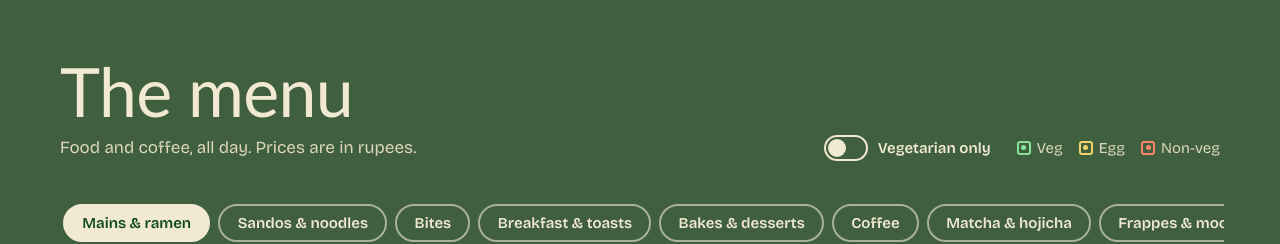
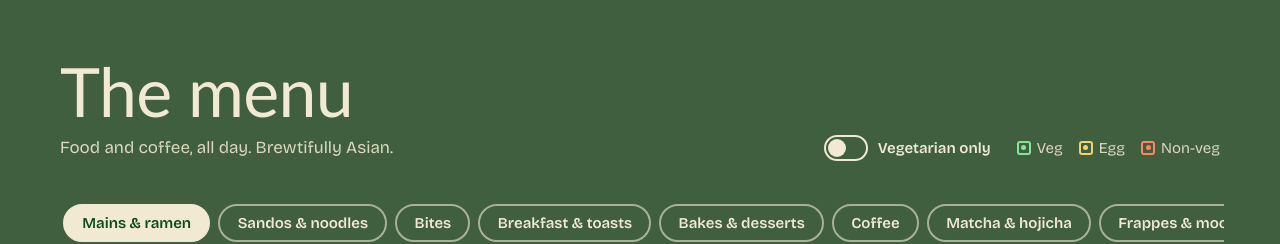
Before and after one commit to isaaq-14/shinto-cafe, a Next.js app: page / in a window 1280 px wide. Shown: the part 1840-2084 px from the top of the page. Built offline with nearby package versions, Linux system fonts and the light colour scheme; no server answers; a web font is replaced by a local one.

Commit message:
Update menu-section.tsx

```diff
--- a/src/components/menu-section.tsx
+++ b/src/components/menu-section.tsx
@@ -71,7 +71,7 @@ export function MenuSection() {
         <div className="menu-head">
           <div>
             <h2 className="display" id="menu-h">The menu</h2>
-            <p>Food and coffee, all day. Prices are in rupees.</p>
+            <p>Food and coffee, all day. Brewtifully Asian.</p>
           </div>
           <div className="filters">
             <label className="inline-flex cursor-pointer items-center gap-2.5 font-semibold">
```
